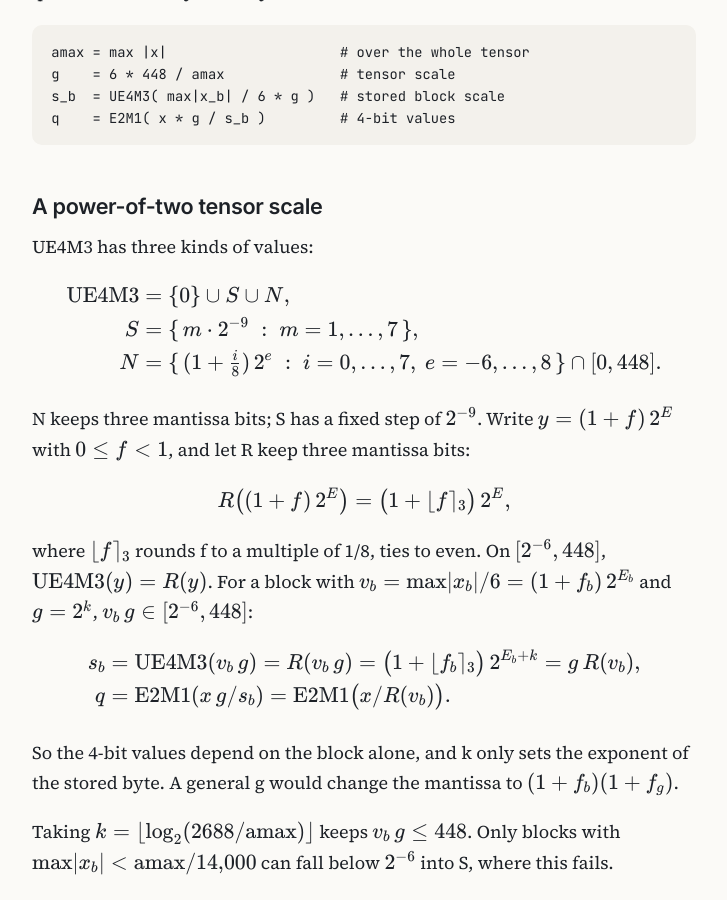
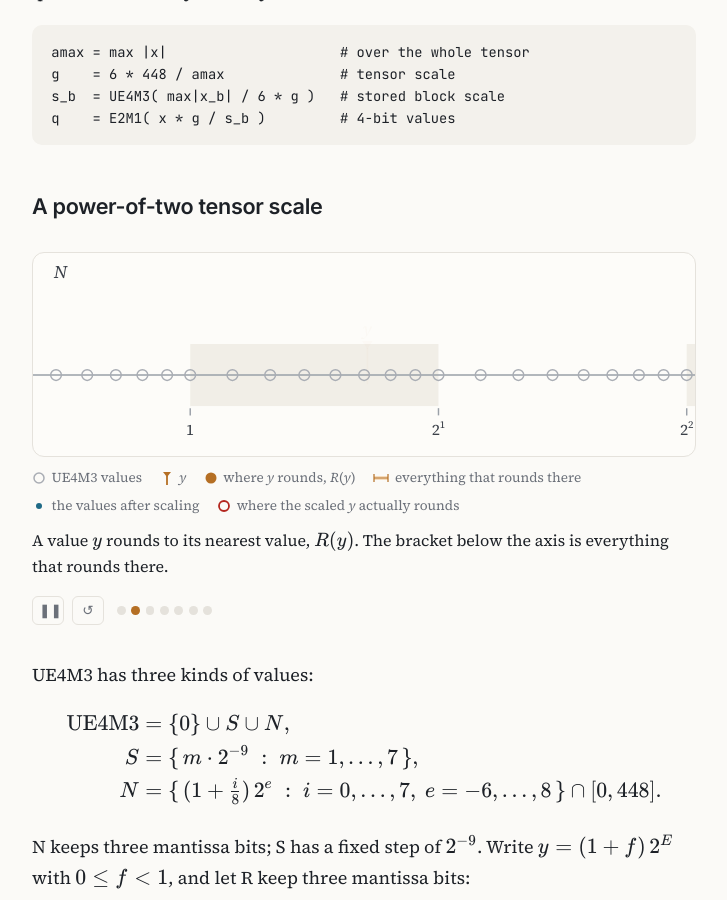
Before and after one commit to A1c0r-Z/A1c0r-Z.github.io, a Jekyll site: the page built from preview/one-pass-nvfp4.md, in a window 1280 px wide and 900 px high, scrolled down 2482 px. Shown: the whole window, without its empty margins (276-1003 px from the left). Built offline with Jekyll 4.4.1, drawn with Linux system fonts in a browser that asks for light colours.

Commit message:
Put the lattice-shift animation before the proof
Co-Authored-By: Claude Opus 5.5 <noreply@anthropic.com>

```diff
--- a/preview/one-pass-nvfp4.md
+++ b/preview/one-pass-nvfp4.md
@@ -45,6 +45,8 @@ q    = E2M1( x * g / s_b )         # 4-bit values
 
 ## A power-of-two tensor scale
 
+{% include interactive/pow2-anim.html %}
+
 UE4M3 has three kinds of values:
 
 $$
```
